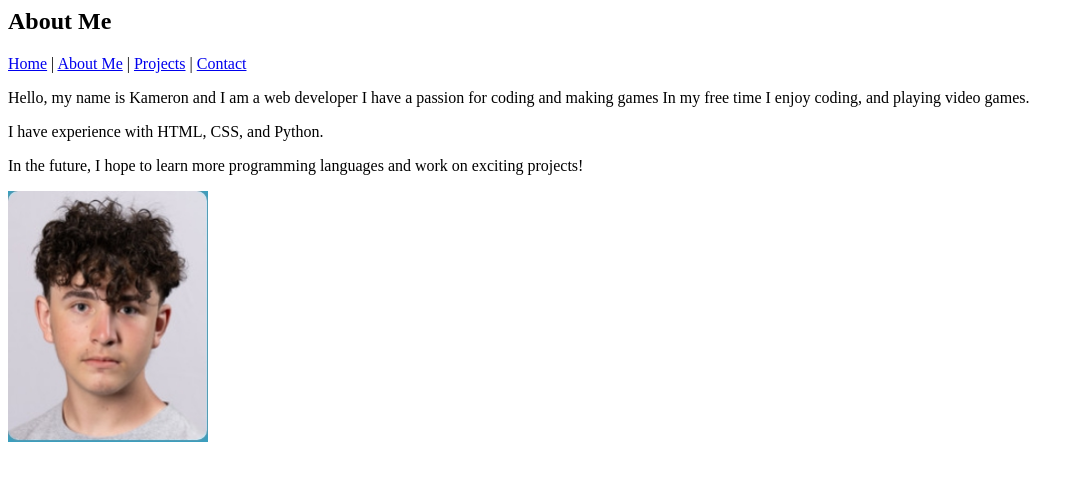
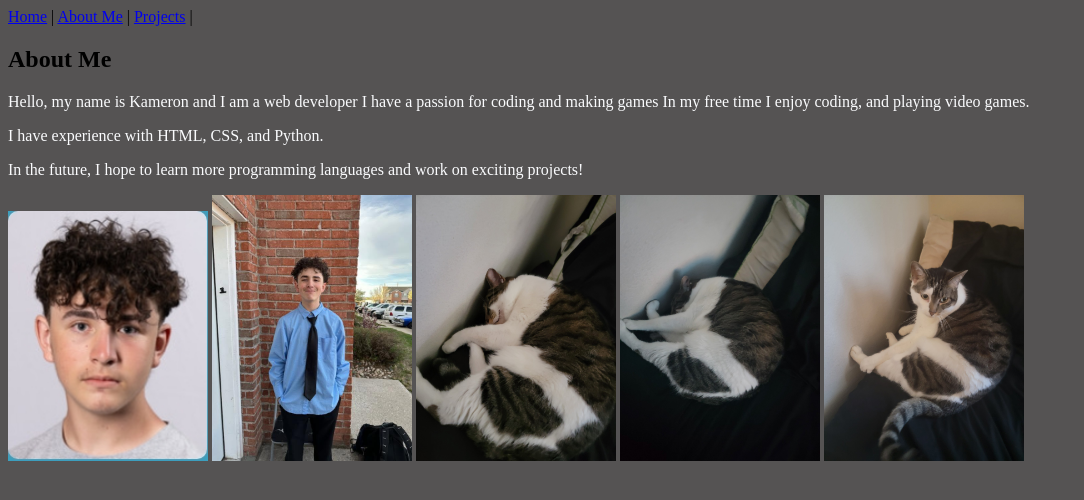
Before and after one commit to smellyboxers214-bot/portfolio, a plain HTML site: page Aboutme.html in a window 1280 px wide. Shown: the whole page, without its empty margins (0-1084 px from the left). Drawn offline with Linux system fonts and the light colour scheme.

Commit message:
newer update

```diff
--- a/Aboutme.html
+++ b/Aboutme.html
@@ -1,10 +1,26 @@
-<h2>About Me</h2>
+<!DOCTYPE html>
+<html lang="en">
+<head>
+  <meta charset="UTF-8">
+  <meta name="viewport" content="width=device-width, initial-scale=1.0">
+  <title>About Me</title>
+  <link rel="stylesheet" href="style.css">
+</head>
+<header>
 <nav><a href="index.html">Home</a> |
   <a href="Aboutme.html">About Me</a> |
   <a href="projects.html">Projects</a> |
-  <a href="contact.html">Contact</a>
 </nav>
-<p>Hello, my name is Kameron and I am a web developer I have a passion for coding and making games In my free time I enjoy coding, and playing video games.</p>
+</header>
+<body>
+  <h2>About Me</h2>
+  <p>Hello, my name is Kameron and I am a web developer I have a passion for coding and making games In my free time I enjoy coding, and playing video games.</p>
 <p>I have experience with HTML, CSS, and Python.</p>
 <p>In the future, I hope to learn more programming languages and work on exciting projects!</p>
 <img src="me.jpeg" alt="Profile Picture" width="200">
+<img src="me 2.0.jpg" alt="Profile Picture 2" width="200">
+<img src="chaos.jpg" alt="Profile Picture 3" width="200">
+<img src="chaos 2.0.jpg" alt="Profile Picture 4" width="200">
+<img src="chaos 3.0.jpg" alt="Profile Picture 5" width="200">
+</body>
+</html>
--- /dev/null
+++ b/projects.css
@@ -0,0 +1,10 @@
+p {
+  color: rgb(250, 251, 253);
+}
+
+h1 {
+  color: #f4f6f7;
+}
+body {
+  background-color: rgb(85, 83, 83);
+}
```
Also changed, not shown: cat.html (+1 -1 lines), projects.html (+16 -1 lines), chaos 2.0.jpg (added), chaos 3.0.jpg (added), chaos.jpg (added), me 2.0.jpg (added).
